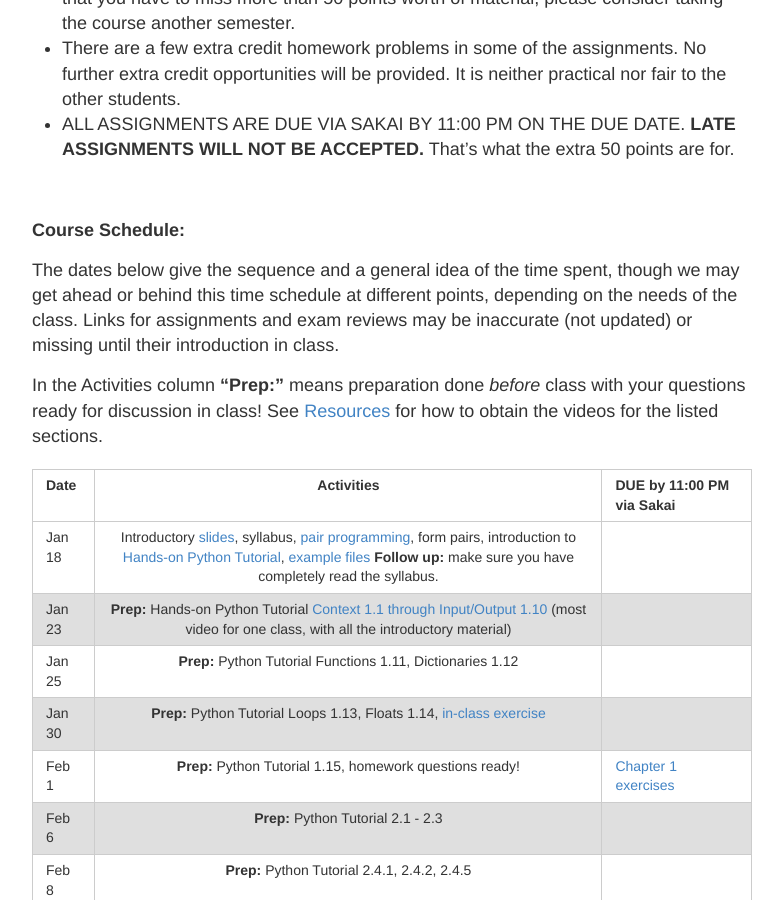
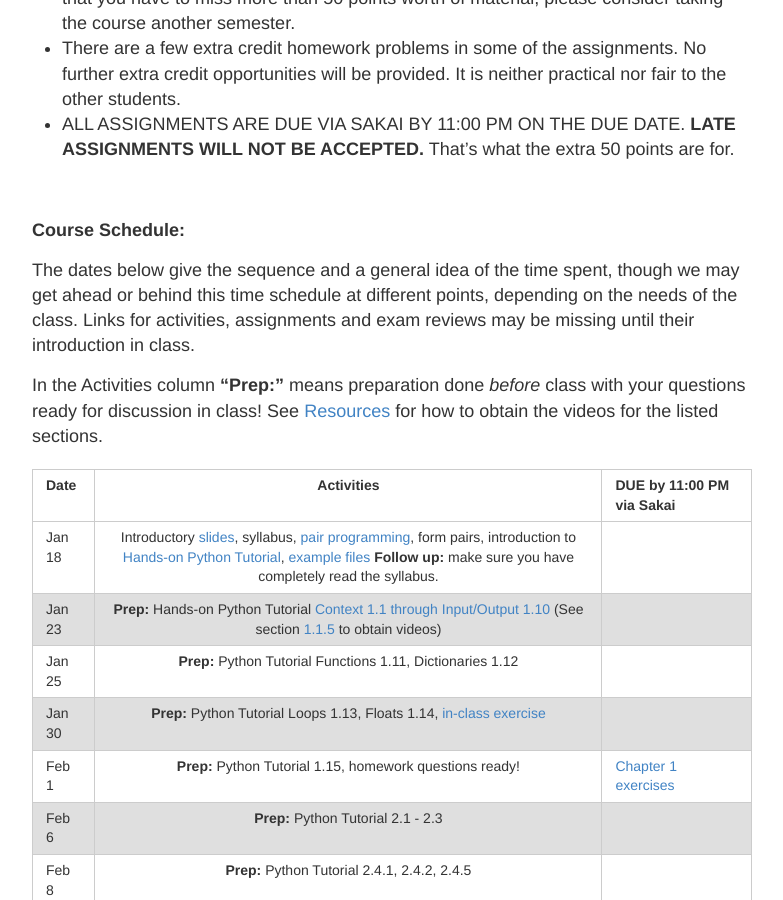
Before and after one commit to hwheeler01/comp150, a Jekyll site: the page built from syllabus.md, in a window 1280 px wide and 900 px high, scrolled down 4797 px. Shown: the whole window, without its empty margins (248-1031 px from the left). Built offline with Jekyll 4.4.1, drawn with Linux system fonts in a browser that asks for light colours; some of the changed text lies outside the part shown.

Commit message:
update syllabus

```diff
--- a/syllabus.md
+++ b/syllabus.md
@@ -198,7 +198,7 @@ If you require a certain grade in order to satisfy a sponsor or a scholarship re
 
 
 
-The dates below give the sequence and a general idea of the time spent, though we may get ahead or behind this time schedule at different points, depending on the needs of the class. Links for assignments and exam reviews may be inaccurate (not updated) or missing until their introduction in class.
+The dates below give the sequence and a general idea of the time spent, though we may get ahead or behind this time schedule at different points, depending on the needs of the class. Links for activities, assignments and exam reviews may be missing until their introduction in class.
 
 
 In the Activities column **"Prep:"** means preparation done *before* class with your questions ready for discussion in class! See <a href="http://hwheeler01.github.io/comp150/resources/">Resources</a> for how to obtain the videos for the listed sections.
@@ -206,7 +206,7 @@ In the Activities column **"Prep:"** means preparation done *before* class with
 | **Date**      | **Activities**    | **DUE by 11:00 PM via Sakai** |
 | ------------- |:-------------:| :-----|
 |Jan 18|Introductory <a href="{{ site.baseurl }}/intro-lecture.pdf">slides</a>, syllabus, <a href="{{ site.baseurl }}/pairprogram">pair programming</a>, form pairs, introduction to <a target="_blank" href="http://anh.cs.luc.edu/python/hands-on/3.1/index.html">Hands-on Python Tutorial</a>, <a href="http://anh.cs.luc.edu/python/hands-on/3.1/examples.zip">example files</a> **Follow up:** make sure you have completely read the syllabus.|
-|Jan 23|**Prep:** Hands-on Python Tutorial <a href="http://anh.cs.luc.edu/python/hands-on/3.1/handsonHtml/index.html">Context 1.1 through Input/Output 1.10</a> (most video for one class, with all the introductory material)|
+|Jan 23|**Prep:** Hands-on Python Tutorial <a href="http://anh.cs.luc.edu/python/hands-on/3.1/handsonHtml/index.html">Context 1.1 through Input/Output 1.10</a> (See section [1.1.5](http://anh.cs.luc.edu/python/hands-on/3.1/handsonHtml/context.html#using-the-tutorial-text-and-video) to obtain videos)|
 |Jan 25|**Prep:** Python Tutorial Functions 1.11, Dictionaries 1.12 |
 |Jan 30|**Prep:** Python Tutorial Loops 1.13, Floats 1.14, <a href="{{ site.baseurl }}/playComputer_loopy.rtf">in-class exercise</a> |
 |Feb 1|**Prep:** Python Tutorial 1.15, homework questions ready! |<a href="http://hwheeler01.github.io/comp150/HW/CheckOnTutorial-1.html">Chapter 1 exercises</a>|
```
Also changed, not shown: other parts of syllabus.md (+1 -1 lines), 1 other file.
